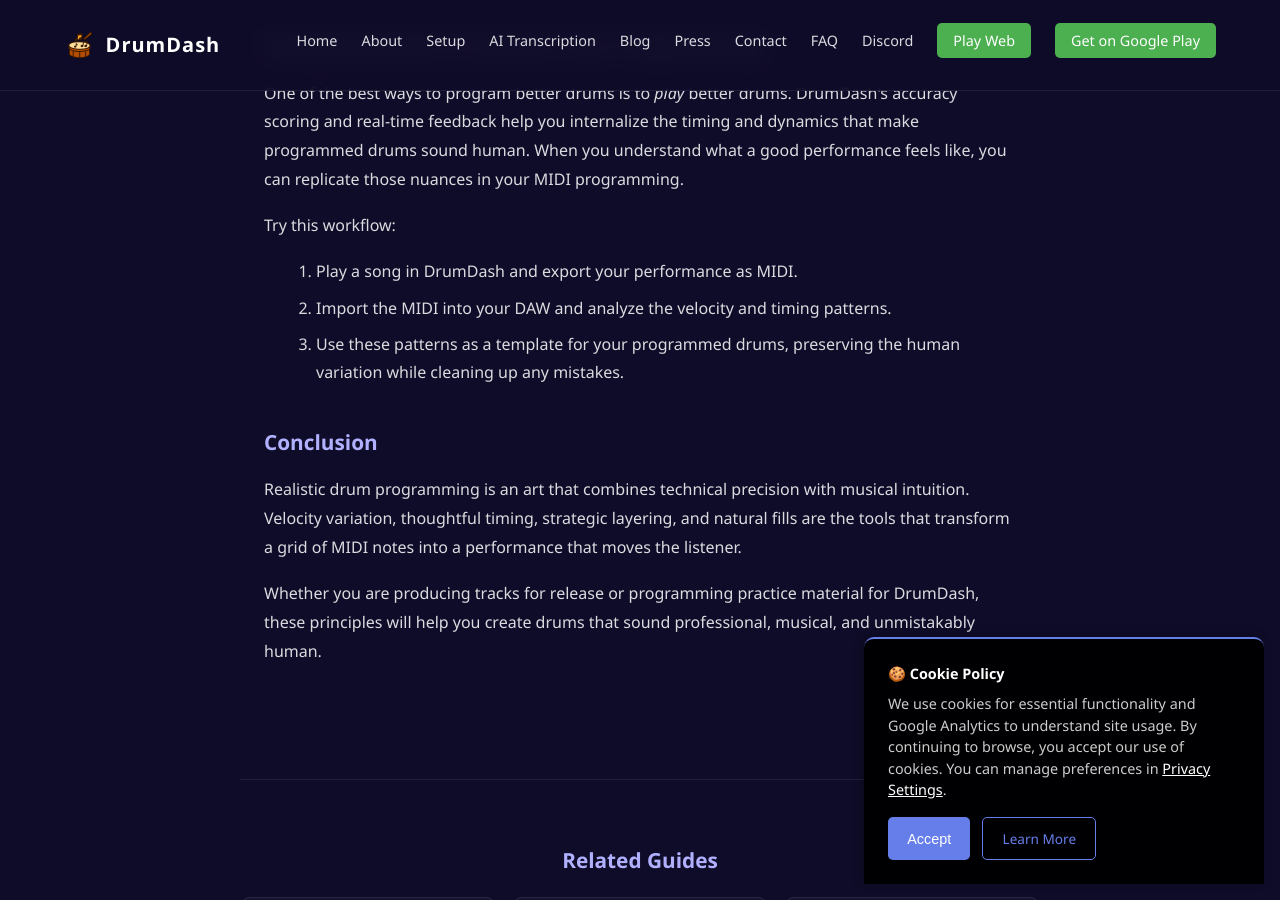
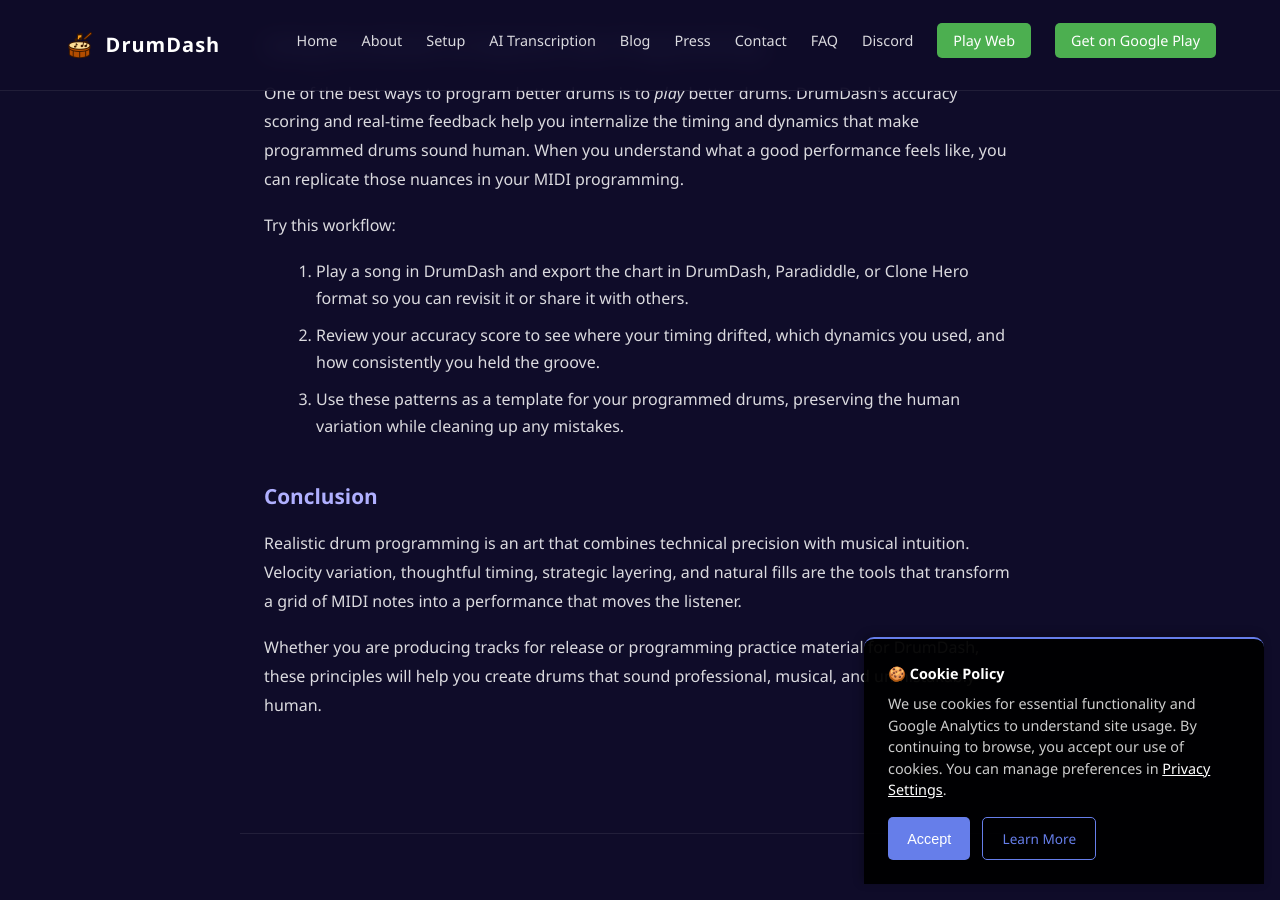
Before and after one commit to tsikerdekis/DrumDash-WebGL, a Jekyll site: the page built from blog/drum-programming-tips-for-producers.html, in a window 1280 px wide and 900 px high, scrolled down 3834 px. Built offline with Jekyll 4.4.1, drawn with Linux system fonts in a browser that asks for light colours.

Commit message:
Update export format messaging
Clarify across the FAQ and blog that DrumDash supports exporting songs and charts in DrumDash, Paradiddle, and Clone Hero formats. The blog workflow was also updated to focus on exporting/shareable chart formats and using accuracy feedback instead of a MIDI-based analysis flow.

```diff
--- a/blog/drum-programming-tips-for-producers.html
+++ b/blog/drum-programming-tips-for-producers.html
@@ -124,8 +124,8 @@ breadcrumb:
         <p>Try this workflow:</p>
 
         <ol>
-            <li>Play a song in DrumDash and export your performance as MIDI.</li>
-            <li>Import the MIDI into your DAW and analyze the velocity and timing patterns.</li>
+            <li>Play a song in DrumDash and export the chart in DrumDash, Paradiddle, or Clone Hero format so you can revisit it or share it with others.</li>
+            <li>Review your accuracy score to see where your timing drifted, which dynamics you used, and how consistently you held the groove.</li>
             <li>Use these patterns as a template for your programmed drums, preserving the human variation while cleaning up any mistakes.</li>
         </ol>
 
--- a/faq.html
+++ b/faq.html
@@ -181,7 +181,7 @@ keywords: "DrumDash FAQ, free drum lessons FAQ, online drum lessons, drum beats,
                 <span class="faq-toggle">▼</span>
             </div>
             <div class="faq-answer">
-                <p>DrumDash currently focuses on interactive play-along rather than static export formats. Your imported songs and AI-generated drum charts are stored locally on your device for offline practice. We are exploring future support for exporting charts to standard formats like MIDI, MusicXML, and PDF drum notation. If export functionality is important to you, let us know via our <a href="contact.html">contact form</a> — user feedback drives our roadmap.</p>
+                <p>Yes. You can export your songs and drum charts in DrumDash, Paradiddle, and Clone Hero chart formats, which makes it easy to back up your library, share it with other drummers, and move content between devices. These formats capture interactive play-along charts rather than static sheet music or drum tablature. If you need another export format, let us know via our <a href="contact.html">contact form</a> — user feedback drives our roadmap.</p>
             </div>
         </div>
 
@@ -254,7 +254,7 @@ keywords: "DrumDash FAQ, free drum lessons FAQ, online drum lessons, drum beats,
             "name": "Can I export my drum transcription or chart from DrumDash?",
             "acceptedAnswer": {
                 "@type": "Answer",
-                "text": "DrumDash currently focuses on interactive play-along rather than static export formats. Your imported songs and AI-generated drum charts are stored locally for offline practice."
+                "text": "Yes. You can export your songs and drum charts in DrumDash, Paradiddle, and Clone Hero chart formats, making it easy to back up your library, share it with other drummers, and move content between devices."
             }
         },
         {
```
